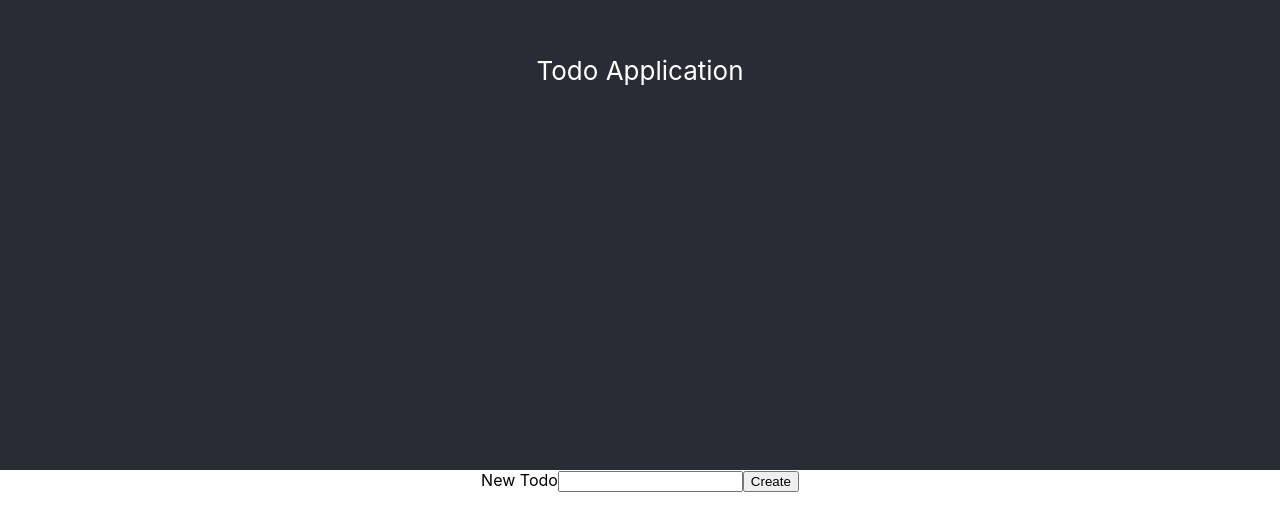
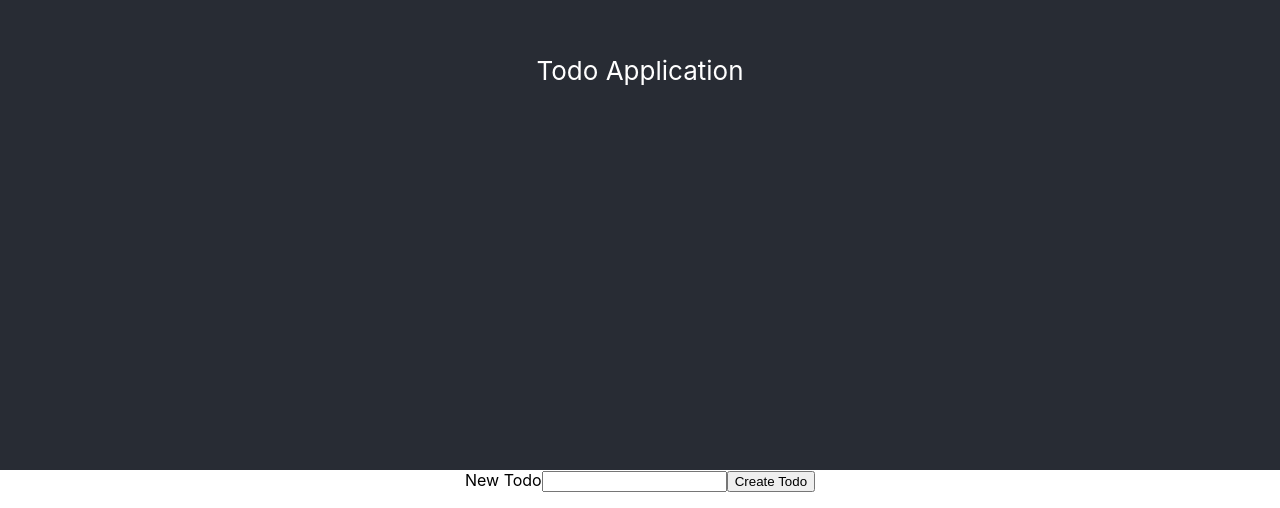
Before and after one commit to Dan-Burnette/tdd_practice_app, a React (Create React App) app: page / in a window 1280 px wide. Shown: the part 330-838 px from the top of the page. Built offline with nearby package versions, Linux system fonts and the light colour scheme.

Commit message:
preventing duplicate Todo creation and displaying an error message when the user attempts to create a duplicate todo

```diff
--- a/src/App.tsx
+++ b/src/App.tsx
@@ -12,11 +12,47 @@ interface TodoList {
   todos: Todo[];
 }
 
+interface AppState {
+  todos: Todo[];
+  errorMessage: string;
+}
+
 @autobind
-class App extends React.Component<TodoList, TodoList> {
+class App extends React.Component<TodoList, AppState> {
   constructor(props: TodoList) {
     super(props);
-    this.state = props;
+    this.state = {
+      todos: props.todos,
+      errorMessage: "",
+    };
+  }
+
+  todoExists(todo: Todo) {
+    const { todos } = this.state;
+    const match = todos.find((t) => todo.description === t.description);
+    return match !== undefined;
+  }
+
+  createTodo(description: string) {
+    const newTodo = { description: description, complete: false };
+
+    const alreadyExists = this.todoExists(newTodo);
+    if (alreadyExists) {
+      this.setState({
+        errorMessage: "You've already added that todo to your list.",
+      });
+    } else {
+      const newTodosState = [...this.state.todos, newTodo];
+      this.setState({ todos: newTodosState, errorMessage: "" });
+    }
+  }
+
+  deleteTodo(event: React.MouseEvent<HTMLButtonElement>, description: string) {
+    event.preventDefault();
+    const newTodosState = this.state.todos.filter((item) => {
+      return item.description !== description;
+    });
+    this.setState({ todos: newTodosState, errorMessage: "" });
   }
 
   todos() {
@@ -32,30 +68,14 @@ class App extends React.Component<TodoList, TodoList> {
     });
   }
 
-  createTodo(description: string) {
-    const newTodo = { description: description, complete: false };
-    const newTodosState = [...this.state.todos, newTodo];
-    this.setState({ todos: newTodosState });
-  }
-
-  // TODO: Edge case => multiple todos with the same description will get bulk
-  // deleted via filter => use an ID instead
-  deleteTodo(event: React.MouseEvent<HTMLButtonElement>, description: string) {
-    event.preventDefault();
-    const newTodosState = this.state.todos.filter((item) => {
-      return item.description !== description;
-    });
-    this.setState({ todos: newTodosState });
-  }
-
   render() {
     const todos = this.todos();
-
     return (
       <div className="App">
         <header className="App-header">Todo Application</header>
 
         <TodoForm createTodo={this.createTodo} />
+        <p>{this.state.errorMessage}</p>
 
         <ul>{todos}</ul>
       </div>
--- a/src/TodoForm.tsx
+++ b/src/TodoForm.tsx
@@ -42,7 +42,7 @@ class TodoForm extends React.Component<TodoFormProps, TodoFormState> {
           onChange={this.updateInputValue}
         />
         <button type="submit" onClick={this.handleFormSubmit}>
-          Create
+          Create Todo
         </button>
       </form>
     );
```
Also changed, not shown: 1 other file (tests, documents, lock files or other folders).
